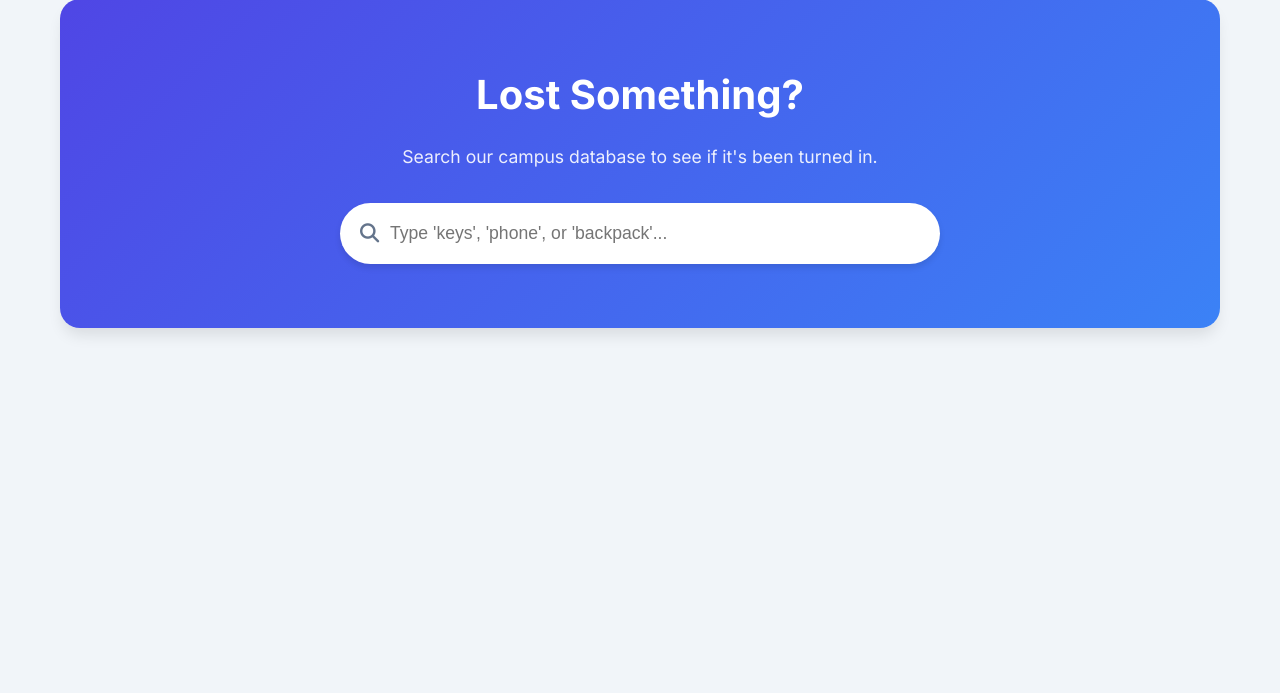
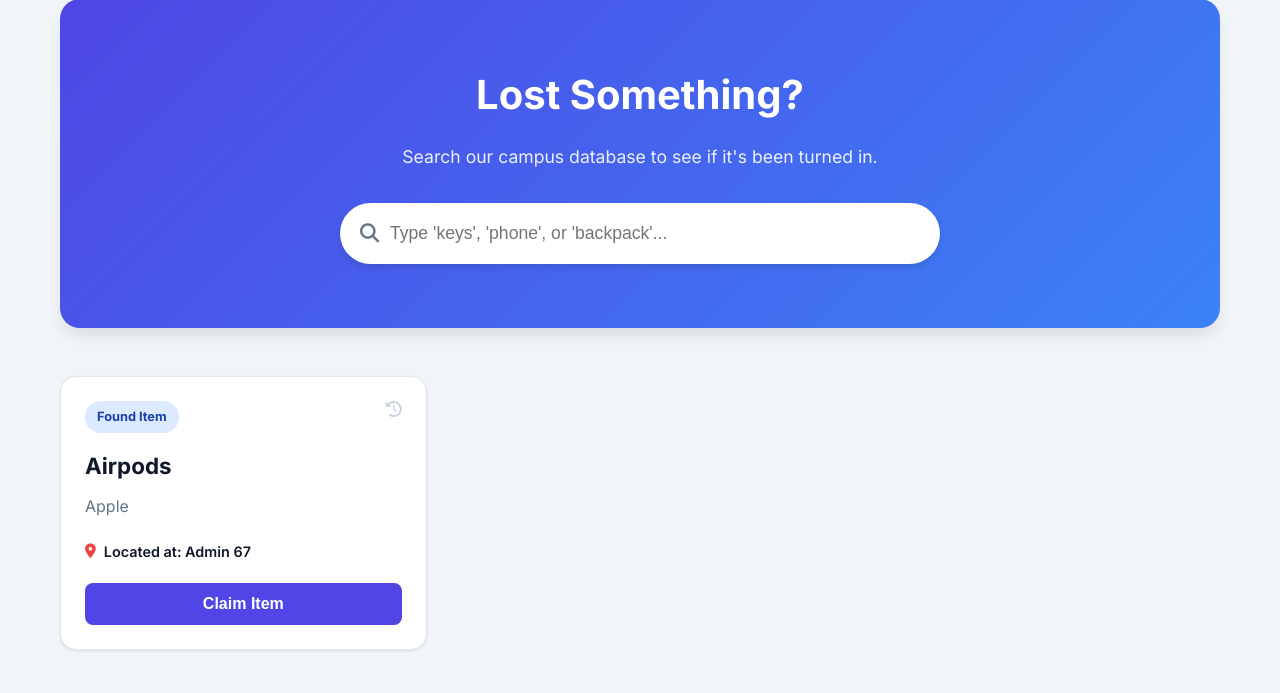
Before and after one commit to Judedog09/Lost-And-Found, a Flask app: page / in a window 1280 px wide. Shown: the part 107-800 px from the top of the page. Run offline with Flask 3, Linux system fonts and the light colour scheme; data that the repository does not hold is empty.

Commit message:
fixed adding items

```diff
--- a/app.py
+++ b/app.py
@@ -1,20 +1,27 @@
-from flask import Flask, render_template, request, jsonify, redirect, url_for
+from flask import Flask, render_template, request, jsonify
 import json
 import os
 
 app = Flask(__name__)
 DATA_FILE = 'data.json'
 
-# --- DATA HANDLING ---
+# --- DATA HANDLING (With Crash Protection) ---
 def load_data():
+    # If the file doesn't exist, return an empty list
     if not os.path.exists(DATA_FILE):
         return []
+
     with open(DATA_FILE, 'r') as f:
-        return json.load(f)
+        try:
+            return json.load(f)
+        except json.JSONDecodeError:
+            # If the file is completely blank or corrupted, return an empty list safely
+            return []
 
 def save_data(data):
     with open(DATA_FILE, 'w') as f:
         json.dump(data, f, indent=4)
+
 
 # --- ROUTES ---
 
@@ -35,14 +42,18 @@ def get_items():
 @app.route('/api/items', methods=['POST'])
 def add_item():
     items = load_data()
-    # Basic Validation
+
+    # Generate a new ID based on the highest existing ID
+    new_id = 1 if len(items) == 0 else max(item['id'] for item in items) + 1
+
     new_item = {
-        "id": len(items) + 1,
+        "id": new_id,
         "name": request.json.get('name', 'Unknown'),
         "description": request.json.get('description', ''),
         "location": request.json.get('location', 'Office'),
-        "status": "Lost"
+        "status": "Found"
     }
+
     items.append(new_item)
     save_data(items)
     return jsonify({"message": "Item added successfully!"}), 201
@@ -51,6 +62,7 @@ def add_item():
 @app.route('/api/items/<int:item_id>', methods=['DELETE'])
 def delete_item(item_id):
     items = load_data()
+    # Keep all items EXCEPT the one with the matching ID
     items = [i for i in items if i['id'] != item_id]
     save_data(items)
     return jsonify({"message": "Item removed!"})
--- a/data.json
+++ b/data.json
@@ -0,0 +1,9 @@
+[
+    {
+        "id": 1,
+        "name": "Airpods",
+        "description": "Apple",
+        "location": "Admin 67",
+        "status": "Found"
+    }
+]
--- a/templates/admin.html
+++ b/templates/admin.html
@@ -69,6 +69,7 @@
 
         // Fetch and Display Inventory Table
         async function loadAdminTable() {
+            try {
                 const response = await fetch('/api/items');
                 const items = await response.json();
                 const tbody = document.getElementById('inventory-table');
@@ -89,6 +90,9 @@
                         </td>
                     </tr>
                 `).join('');
+            } catch (error) {
+                console.error("Error loading table:", error);
+            }
         }
 
         // Handle Add Submission
--- a/templates/index.html
+++ b/templates/index.html
@@ -42,6 +42,7 @@
         }
 
         async function loadItems() {
+            try {
                 const response = await fetch('/api/items');
                 const items = await response.json();
                 const term = document.getElementById('search').value.toLowerCase();
@@ -77,6 +78,9 @@
                         </button>
                     </div>
                 `).join('');
+            } catch (error) {
+                console.error("Error loading items:", error);
+            }
         }
 
         loadItems();
```
Lines whose indentation alone changed are shown as unchanged.
